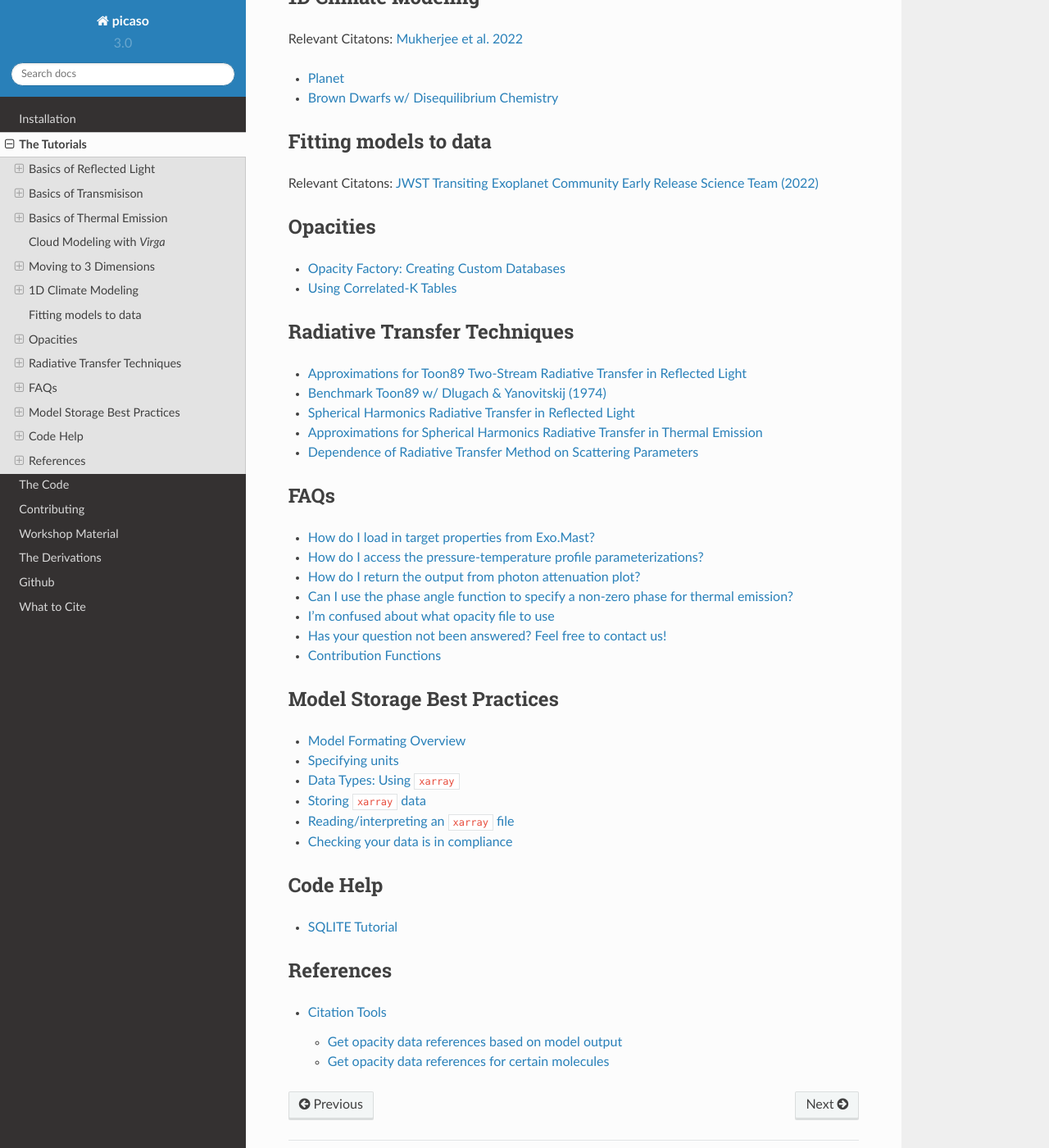
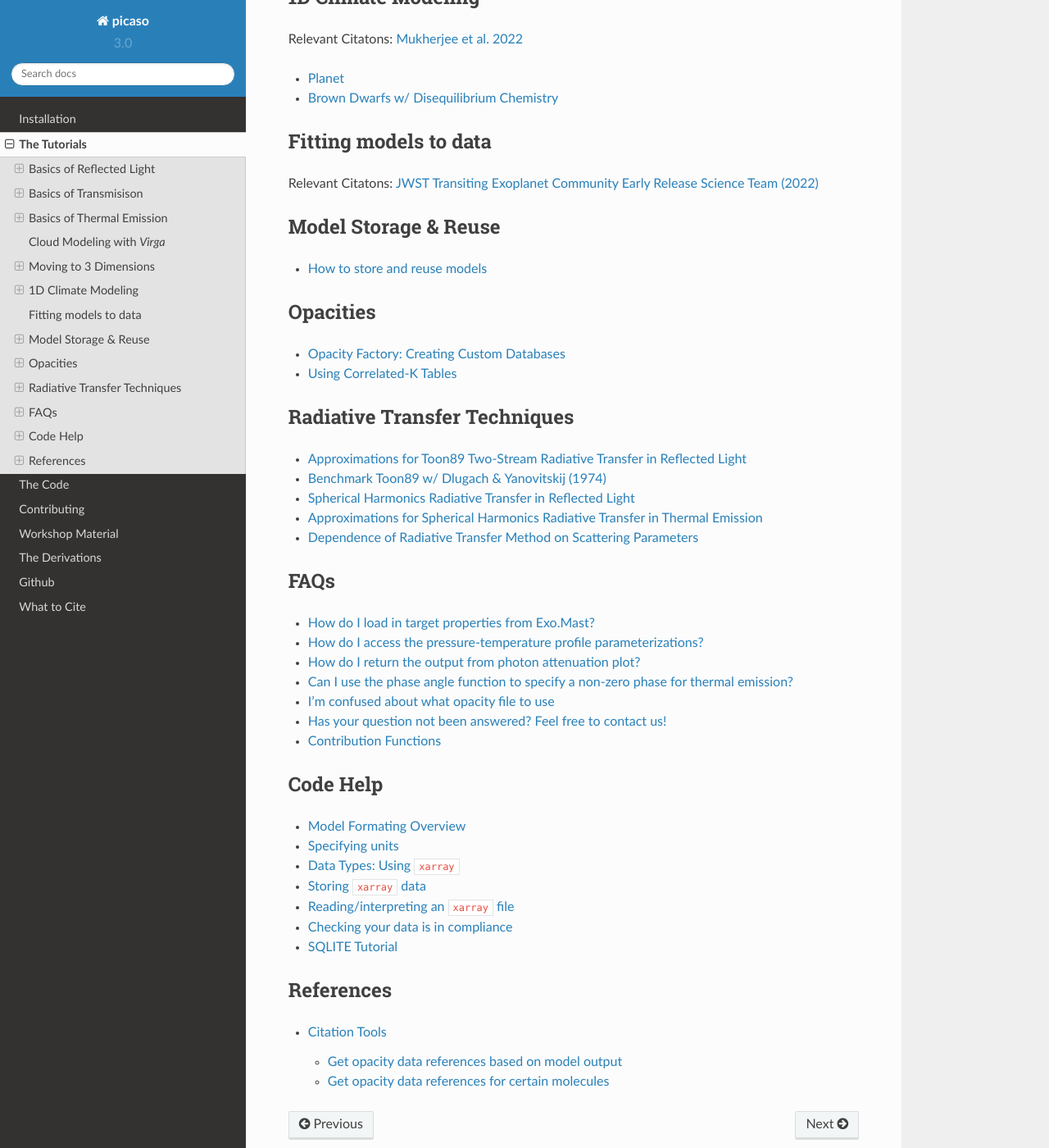
Before and after one commit to natashabatalha/picaso, a Sphinx documentation site: the page built from docs/tutorials.rst, in a window 1280 px wide and 1400 px high, scrolled down 1422 px. Shown: the whole window at 82% size. Built offline with Sphinx 7.4.7 and the Read the Docs theme 2.0.0, drawn with Linux system fonts in a browser that asks for light colours; pages that are not in the unit, such as notebooks, are missing from menus.

```diff
--- a/docs/tutorials.rst
+++ b/docs/tutorials.rst
@@ -75,6 +75,14 @@
    Grid Search Analysis </notebooks/fitdata/GridSearch.ipynb>
 
 
+Model Storage & Reuse
+---------------------
+
+.. toctree::
+   :maxdepth: 1
+
+   How to store and reuse models </notebooks/ModelStorage.ipynb>
+
 Opacities
 ---------
 
@@ -105,13 +113,6 @@
    Misc FAQs </notebooks/FAQs.ipynb>
    Contribution Functions </notebooks/11_ContributionFunctions.ipynb>
 
-Model Storage Best Practices
-----------------------------
-
-.. toctree::
-   :maxdepth: 1
-
-   Data Storage Uniformity </notebooks/codehelp/data_uniformity_tutorial.ipynb>
 
 Code Help
 ---------
```
Also changed, not shown: other parts of docs/tutorials.rst (+1 -0 lines), docs/notebooks/ModelStorage.ipynb (added).
